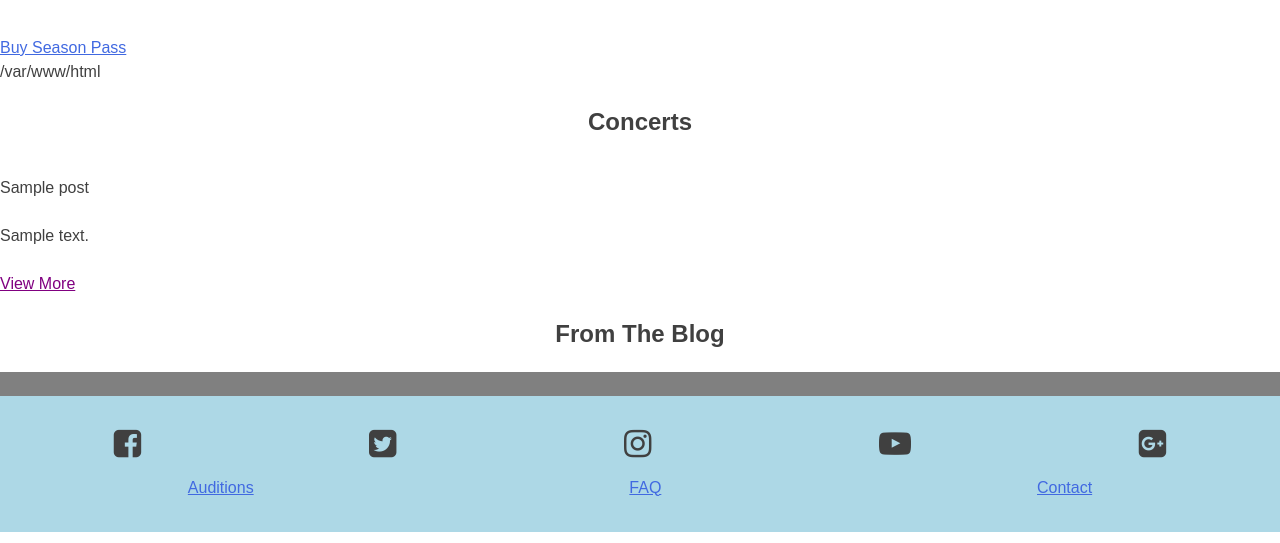
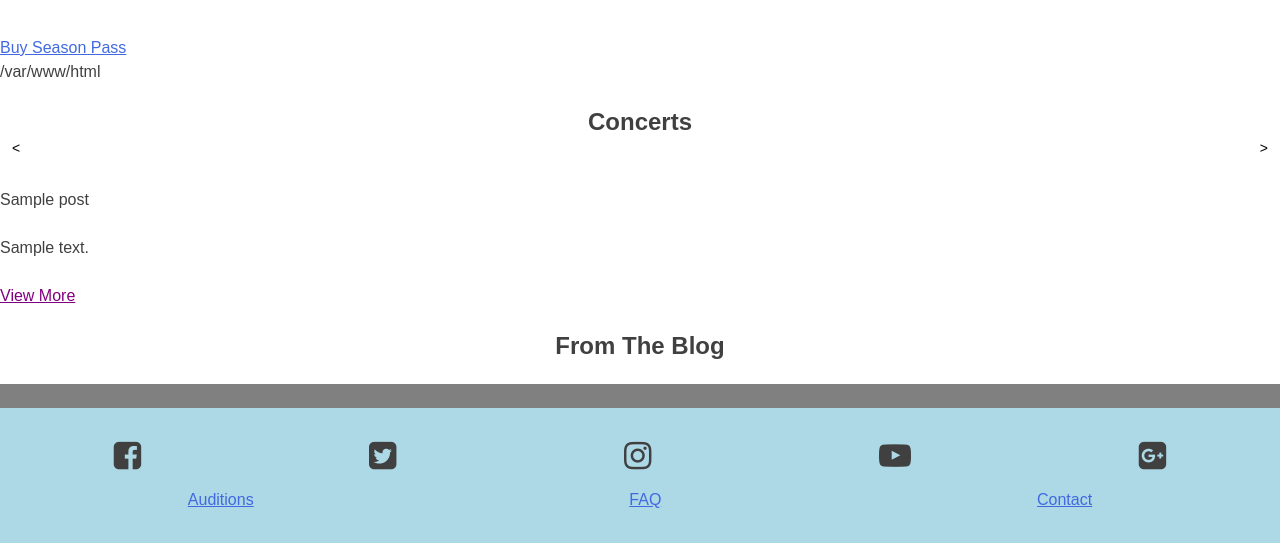
Before and after one commit to CodeTheChangeUBC/vcs, a WordPress theme: template themes/vcs/front-page.php in a window 1280 px wide. Shown: the part 86-629 px from the top of the page. Run offline with PHP 8.4 and a stand-in for WordPress, Linux system fonts and the light colour scheme; the site name, menu and one post (Sample post) are stand-ins, and other content is empty.

Commit message:
m.owl page dots and nav positioned

```diff
--- a/themes/vcs/build/js/main.min.js
+++ b/themes/vcs/build/js/main.min.js
@@ -1 +1 @@
-!function(n){n(".nav-icon").on("click",function(){n(".mobile-menu-container").css("display","flex")}),n(".nav-icon-close").on("click",function(){n(".mobile-menu-container").css("display","none")}),n(document).ready(function(){n(".concert-carousel").owlCarousel({items:1,nav:!0})})}(jQuery);
+!function(n){n(".nav-icon").on("click",function(){n(".mobile-menu-container").css("display","flex")}),n(".nav-icon-close").on("click",function(){n(".mobile-menu-container").css("display","none")}),n(document).ready(function(){n("#concert-carousel").owlCarousel({items:1,nav:!0,navText:["<",">"]})})}(jQuery);
--- a/themes/vcs/front-page.php
+++ b/themes/vcs/front-page.php
@@ -19,7 +19,7 @@ get_header(); ?>
 <?php print_r(get_template_directory()); ?>
 <section class="concert">
     <h2>Concerts</h2>
-    <div class="concert-carousel owl-carousel owl-theme">
+    <div id="concert-carousel" class="owl-carousel owl-theme">
         <?php $args = array (
             'post_type' => 'concerts',
             'order' => 'DCS',
--- a/themes/vcs/src/js/main.js
+++ b/themes/vcs/src/js/main.js
@@ -7,10 +7,10 @@
         $('.mobile-menu-container').css('display', 'none');
     })
     $(document).ready(function(){
-        $('.concert-carousel').owlCarousel({
+        $('#concert-carousel').owlCarousel({
             items : 1,
             nav: true,
-
+            navText: ['<','>']
         });
     });
 
--- a/themes/vcs/src/sass/_front-page.scss
+++ b/themes/vcs/src/sass/_front-page.scss
@@ -1,2 +1,24 @@
 .home {
+    #concert-carousel {
+        margin-top: 2rem;
+        .owl-dots {
+            position: absolute;
+            top: -2rem;
+            left: 0;
+            right: 0;
+        }
+        .owl-nav {
+            position: absolute;
+            top: -3.3rem;
+            display: flex;
+            justify-content: space-between;
+            width: 100%;
+        }
+        .owl-prev,
+        .owl-next {
+            background: none;
+            color: #000;
+            opacity: 1;
+        }
+    }
 }
--- a/themes/vcs/style.css
+++ b/themes/vcs/style.css
@@ -740,6 +740,29 @@ h2 {
     -ms-flex-pack: distribute;
         justify-content: space-around; }
 
+.home #concert-carousel {
+  margin-top: 2rem; }
+  .home #concert-carousel .owl-dots {
+    position: absolute;
+    top: -2rem;
+    left: 0;
+    right: 0; }
+  .home #concert-carousel .owl-nav {
+    position: absolute;
+    top: -3.3rem;
+    display: -webkit-box;
+    display: -ms-flexbox;
+    display: flex;
+    -webkit-box-pack: justify;
+        -ms-flex-pack: justify;
+            justify-content: space-between;
+    width: 100%; }
+  .home #concert-carousel .owl-prev,
+  .home #concert-carousel .owl-next {
+    background: none;
+    color: #000;
+    opacity: 1; }
+
 .page-id-9 {
   background-color: lightsalmon; }
   .page-id-9 section h2 {
```
Also changed, not shown: themes/vcs/build/css/style.min.css, 1 other file.
